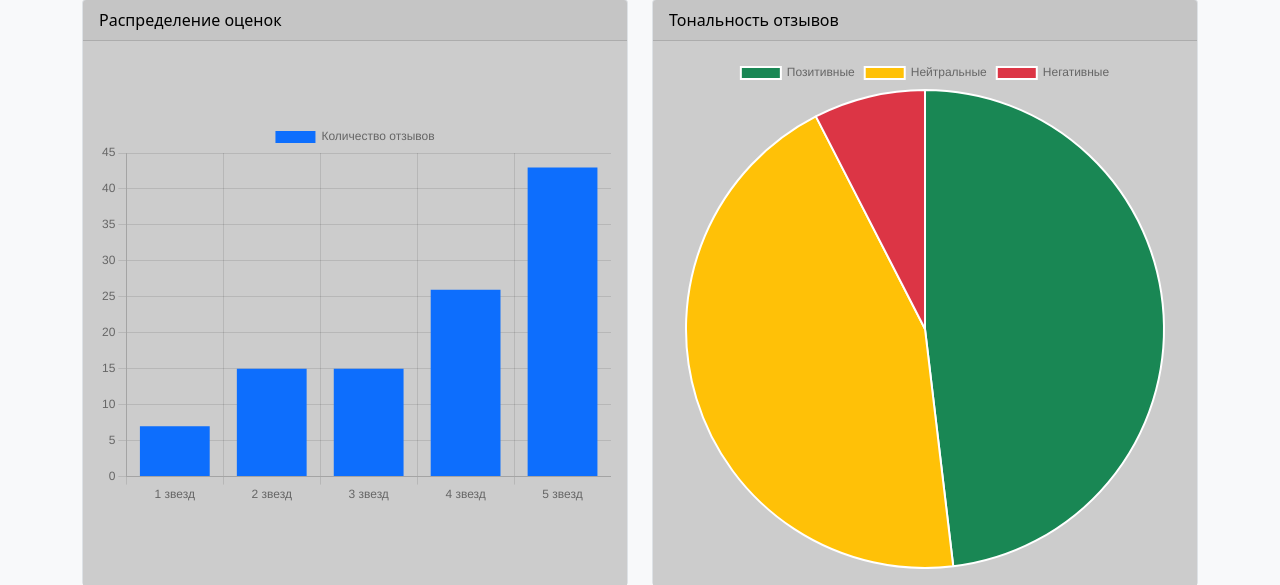
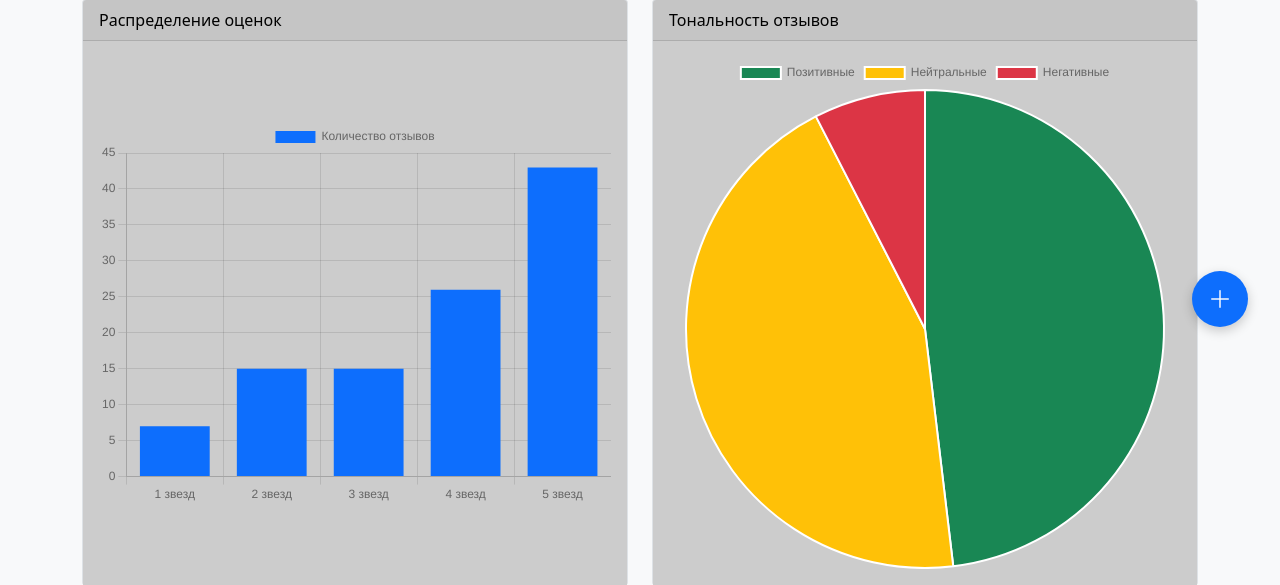
Before and after one commit to Alekss280/mariupol-reviews, a Django app: page /enterprise/1/ in a window 1280 px wide. Shown: the part 441-1026 px from the top of the page. Run offline with Django 4.2, Linux system fonts and the light colour scheme; data comes from the database, SQL or seed files in the repository.

Commit message:
Добавить плавающую кнопку «+» для быстрого добавления отзыва.
1. Реализована круглая кнопка (FAB) с иконкой плюса, которая отображается на всех страницах, кроме страницы добавления отзыва. В base.html

{% if not hide_fab %}

<a href="{{ fab_url }}" class="fab" id="fab">
    <i class="bi bi-plus-lg"></i>
</a>

{% endif %}
2. Кнопка интеллектуально формирует ссылку:

- На главной странице передаёт выбранное предприятие (?enterprise=id) в форму при наличии фильтра;

fab_url = f"/add/?enterprise={enterprise_id}" if enterprise_id else "/add/"

context = {'fab_url': fab_url}

- На странице предприятия всегда передаёт ID текущего предприятия;

fab_url = f"/add/?enterprise={enterprise_id}"

context = {'fab_url': fab_url}

- На страницах статистики — чистую форму.

context = {'fab_url': "/add/"}

- На картах, если было выбрано «посмотреть на карте» со страницы конкретного предприятия, перейдёт на форму и выберите с enterprise=id предприятия, если просто открыта карта — то на обычную форму.

enterprise_id = request.GET.get('enterprise')

fab_url = f"/add/?enterprise={enterprise_id}" if enterprise_id else "/add/"

context = {'fab_url': fab_url}
3. Добавлена возможность скрыть кнопку на странице add_review через контекстную переменную hide_fab.

context = {'hide_fab': True}
4. Добавлены иконки Bootstrap.

<link rel="stylesheet" href="https://cdn.jsdelivr.net/npm/bootstrap-icons@1.11.3/font/bootstrap-icons.min.css" />
5. Исправлены стили, кнопки, отступы в странице предприятия в индексе в форме добавления отзывов.

```diff
--- a/reviews/templates/reviews/add_review.html
+++ b/reviews/templates/reviews/add_review.html
@@ -53,7 +53,7 @@
 
                     <div class="d-flex justify-content-center mt-3">
                       <button type="submit" class="btn btn-primary">
-                         <i class="bi bi-send"></i> Отправить отзыв
+                           Отправить отзыв <i class="bi bi-send mt-3"></i>
                       </button>
                     </div>
                 </form>
--- a/reviews/templates/reviews/base.html
+++ b/reviews/templates/reviews/base.html
@@ -5,6 +5,7 @@
     <meta name="viewport" content="width=device-width, initial-scale=1.0">
     <title>Отзывы о предприятиях Мариуполя</title>
     <link href="https://cdn.jsdelivr.net/npm/bootstrap@5.1.3/dist/css/bootstrap.min.css" rel="stylesheet">
+    <link rel="stylesheet" href="https://cdn.jsdelivr.net/npm/bootstrap-icons@1.11.3/font/bootstrap-icons.min.css">
     <style>
     /* ========== ПЕРЕМЕННЫЕ СВЕТЛОЙ ТЕМЫ (по умолчанию) ========== */
     :root {
@@ -153,12 +154,44 @@ select#id_enterprise option {
     border-bottom: 1px solid #eee;
 }
 
+.fab {
+        position: fixed;
+        bottom: 2rem;
+        right: 2rem;
+        width: 56px;
+        height: 56px;
+        border-radius: 50%;
+        background-color: #0d6efd;
+        color: white;
+        text-align: center;
+        line-height: 56px;
+        font-size: 24px;
+        box-shadow: 0 4px 12px rgba(0,0,0,0.2);
+        transition: all 0.2s;
+        z-index: 1000;
+        text-decoration: none;
+    }
+    .fab:hover {
+        background-color: #0b5ed7;
+        color: white;
+        transform: scale(1.05);
+        box-shadow: 0 6px 16px rgba(0,0,0,0.3);
+    }
+
 /* На мобильных устройствах чуть мельче и компактнее */
 @media (max-width: 768px) {
     select#id_enterprise option {
         padding: 6px 10px;
         font-size: 14px;
     }
+    .fab {
+            width: 48px;
+            height: 48px;
+            line-height: 48px;
+            font-size: 20px;
+            bottom: 1rem;
+            right: 1rem;
+        }
 }
     </style>
 </head>
@@ -229,5 +262,11 @@ select#id_enterprise option {
     });
 </script>
 
+{% if not hide_fab %}
+    <a href="{{ fab_url }}" class="fab" id="fab">
+        <i class="bi bi-plus-lg"></i>
+    </a>
+{% endif %}
+
 </body>
 </html>
--- a/reviews/templates/reviews/enterprise_detail.html
+++ b/reviews/templates/reviews/enterprise_detail.html
@@ -15,7 +15,7 @@
         {% if enterprise.latitude and enterprise.longitude %}
          <div>
             <a href="{% url 'ya_map' %}?enterprise={{ enterprise.id }}" class="btn btn-primary">
-            <i class="bi bi-map"></i> Посмотреть на карте
+                <i></i> Посмотреть на карте
             </a>
          </div>
            {% endif %}
--- a/reviews/templates/reviews/index.html
+++ b/reviews/templates/reviews/index.html
@@ -125,7 +125,7 @@
         </div>
     </div>
     {% empty %}
-    <div class="col-12">
+    <div class="col-12 mb-4">
     <div class="card text-center border-primary shadow-sm bg-light">
         <div class="card-body">
             <i class="bi bi-chat-square-text display-1 text-muted"></i>
--- a/reviews/views.py
+++ b/reviews/views.py
@@ -33,6 +33,9 @@ def index(request):
         for e in enterprises
     ]
 
+    # Ссылка для плавающей кнопки на главной
+    fab_url = f"/add/?enterprise={enterprise_id}" if enterprise_id else "/add/"
+
     context = {
         'page_obj': page_obj,
         'categories': categories,
@@ -40,6 +43,7 @@ def index(request):
         'enterprises_list': enterprises_list,
         'selected_category': int(category_id) if category_id else None,
         'selected_enterprise': int(enterprise_id) if enterprise_id else None,
+        'fab_url': fab_url,
     }
     return render(request, 'reviews/index.html', context)
 
@@ -62,7 +66,12 @@ def add_review(request):
             return redirect('index')
     else:
         form = ReviewForm(initial=initial)
-    return render(request, 'reviews/add_review.html', {'form': form})
+
+    context = {
+        'form': form,
+        'hide_fab': True,  # скрываем плавающую кнопку на странице добавления отзыва
+    }
+    return render(request, 'reviews/add_review.html', context)
 
 def stats(request):
     # Работаем только с одобренными отзывами
@@ -106,6 +115,7 @@ def stats(request):
         'sentiment_data': json.dumps(sentiment_data),
         'top_enterprises': top_enterprises,
         'current_sort': sort_by,   # для подсветки активной кнопки в шаблоне
+        'fab_url': "/add/",        # плавающая кнопка ведёт на форму добавления
     }
     return render(request, 'reviews/stats.html', context)
 
@@ -154,6 +164,9 @@ def enterprise_detail(request, enterprise_id):
         count = all_reviews.filter(sentiment=s).count()
         sentiment_data.append({'sentiment': s, 'count': count})
 
+    # Ссылка для плавающей кнопки – с параметром текущего предприятия
+    fab_url = f"/add/?enterprise={enterprise_id}"
+
     context = {
         'enterprise': enterprise,
         'page_obj': page_obj,
@@ -163,6 +176,7 @@ def enterprise_detail(request, enterprise_id):
         'sentiment_data': json.dumps(sentiment_data),
         'current_sentiment': sentiment_filter,
         'current_rating': rating_filter,
+        'fab_url': fab_url,
     }
     return render(request, 'reviews/enterprise_detail.html', context)
 
@@ -183,7 +197,13 @@ def map_view(request):
             'avg_rating': round(avg, 1),
             'reviews_count': reviews.count()
         })
-    context = {'enterprises_list': enterprises_list}
+
+    enterprise_id = request.GET.get('enterprise')
+    fab_url = f"/add/?enterprise={enterprise_id}" if enterprise_id else "/add/"
+    context = {
+        'enterprises_list': enterprises_list,
+        'fab_url': fab_url,
+    }
     return render(request, 'reviews/ya_map.html', context)
 
 def get_enterprises_by_category(request):
```
